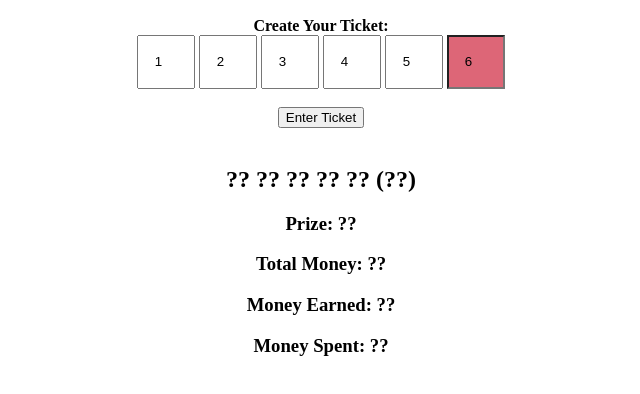
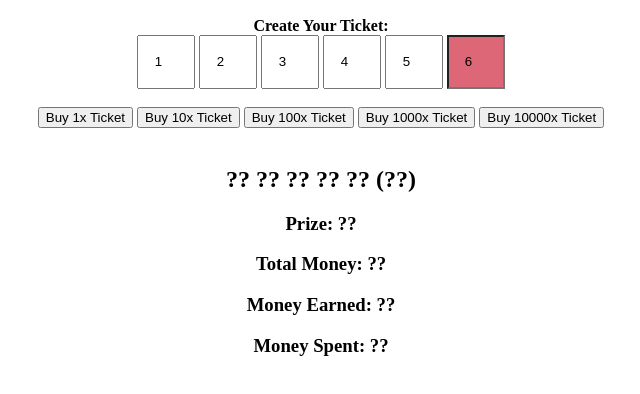
Before and after one commit to Sam-Belliveau/Lottery-Simulation, a plain HTML site: page index.html in a window 1280 px wide. Shown: the part 110-504 px from the top of the page, without its empty margins (319-959 px from the left). Drawn offline with Linux system fonts and the light colour scheme.

Commit message:
it workes now

```diff
--- a/index.html
+++ b/index.html
@@ -49,7 +49,11 @@
             <input id="wball5" type="number" min="1" max="69" value="5">
             <input id="redball" type="number" min="1" max="26" value="6" style="background-color:#DD6677">
             <br><br>
-            <button type="button" onclick="postMoney()">Enter Ticket</button>
+            <button type="button" onclick="postMoney(1)">Buy 1x Ticket</button>
+            <button type="button" onclick="postMoney(10)">Buy 10x Ticket</button>
+            <button type="button" onclick="postMoney(100)">Buy 100x Ticket</button>
+            <button type="button" onclick="postMoney(1000)">Buy 1000x Ticket</button>
+            <button type="button" onclick="postMoney(10000)">Buy 10000x Ticket</button>
         </form>
 
         <div class="results">
@@ -64,14 +68,15 @@
         <script src="scripts/random.js"></script>
         <script src="scripts/powerball.js"></script>
         <script>
-            function postMoney() {
+            function postMoney(n) {
+                for(var i = 0; i < n; ++i) {
                     GameState.round()
                     document.getElementById("pick").innerHTML = GameState.pick.text;
                     document.getElementById("prise").innerHTML = "Prize: " + GameState.prize + "$";
                     document.getElementById("money").innerHTML = "Total Money: " + GameState.money + "$";
                     document.getElementById("earned").innerHTML = "Money Earned: " + GameState.earned + "$";
                     document.getElementById("spent").innerHTML = "Money Spent: " + GameState.spent + "$";
-                return false
+                }
             }
         </script>
     </body>
```
Lines whose indentation alone changed are shown as unchanged.
